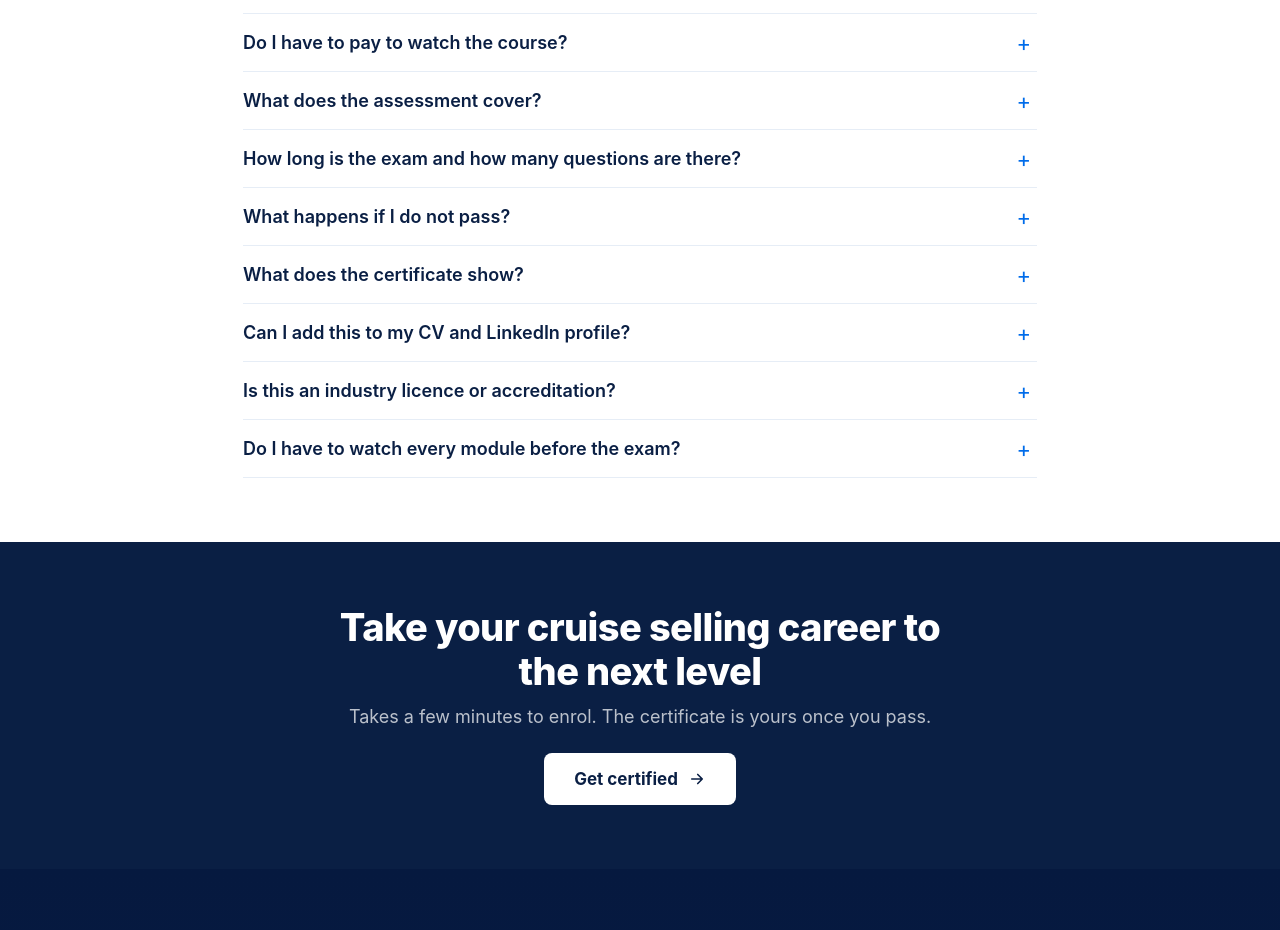
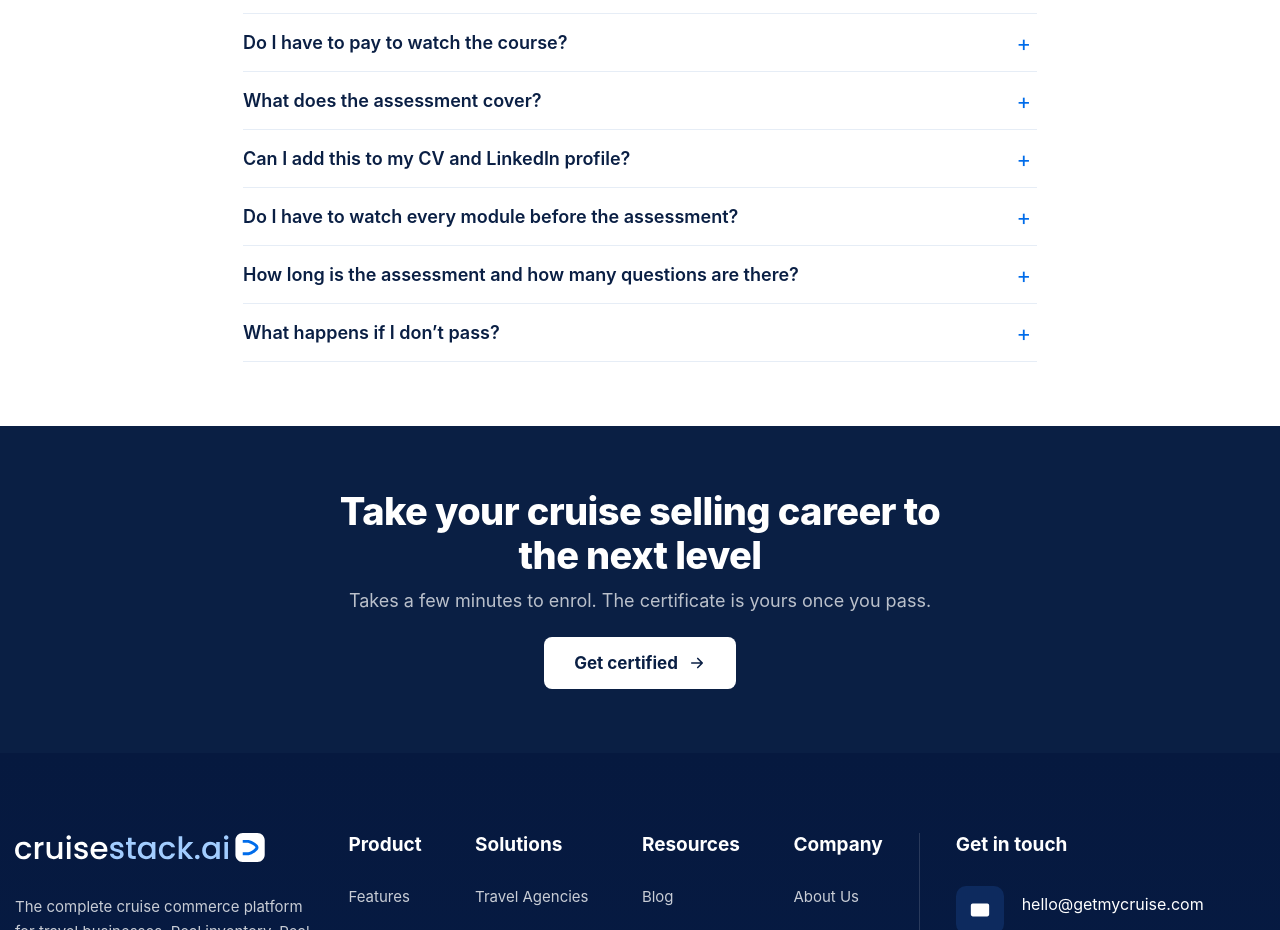
Before and after one commit to nisanthitraveller/cruisestack-ai, a Next.js app: page /academy/destinations-ports-cruise-lines/certification in a window 1280 px wide. Shown: the part 3640-4570 px from the top of the page. Built offline with nearby package versions, Linux system fonts and the light colour scheme; no server answers.

Commit message:
faq added

```diff
--- a/src/app/academy/[moduleSlug]/certification/page.tsx
+++ b/src/app/academy/[moduleSlug]/certification/page.tsx
@@ -58,7 +58,6 @@ const included = [
   "A credential you can list on your CV and LinkedIn profile",
 ];
 
-// TODO (content): two answers below are placeholders from the design and need real details.
 const faqs = [
   {
     q: "Do I need prior cruise experience to take this?",
@@ -66,35 +65,27 @@ const faqs = [
   },
   {
     q: "Do I have to pay to watch the course?",
-    a: "No. All five modules of cruisestack.ai Academy are free to watch. The $99 is the certification fee — it covers the assessment, the evaluation of your answers and the certificate.",
+    a: "No. All five modules of cruisestack.ai Academy are free to watch.",
   },
   {
     q: "What does the assessment cover?",
     a: "The material across all five modules: destinations, ports and cruise lines; room categories, decks and cabins; trip summaries; pricing, taxation and payments; and payment and cancellation terms.",
   },
   {
-    q: "How long is the exam and how many questions are there?",
-    a: "[The assessment is X questions and takes about X minutes to complete.]",
-  },
-  {
-    q: "What happens if I do not pass?",
-    a: "[Set out your retake policy here — whether a re-sit is included in the $99, how long you wait, and whether a further fee applies.]",
-  },
-  {
-    q: "What does the certificate show?",
-    a: "Your name, the cruise travel expert certification level 1, and the score you achieved — issued by cruisestack.ai Academy. The score is printed on the certificate itself, so it records a result rather than attendance.",
-  },
-  {
     q: "Can I add this to my CV and LinkedIn profile?",
     a: "Yes. It is a named certification from cruisestack.ai Academy, delivered in partnership with AERTiCKET, and you can list it together with the score you achieved.",
   },
   {
-    q: "Is this an industry licence or accreditation?",
-    a: "No, and it does not claim to be. cruisestack.ai Academy is delivered in partnership with AERTiCKET, a global travel technology company. The certification evidences your knowledge of the course material; it is not a government or trade-body licence.",
+    q: "Do I have to watch every module before the assessment?",
+    a: "The assessment draws on all five modules, but you can give the exam if you have prior knowledge. You can watch them in order or jump to the ones you need.",
   },
   {
-    q: "Do I have to watch every module before the exam?",
-    a: "The assessment draws on all five modules, so working through each one is how you prepare for it. You can watch them in order or jump to the ones you need.",
+    q: "How long is the assessment and how many questions are there?",
+    a: "The online assessment takes about 20-30 minutes. The video assessment is a 20-minute call scheduled after you pass it.",
+  },
+  {
+    q: "What happens if I don’t pass?",
+    a: "One re-sit is included. You can retake after 15 days, and your best score is the one recorded on the certificate.",
   },
 ];
 
```
